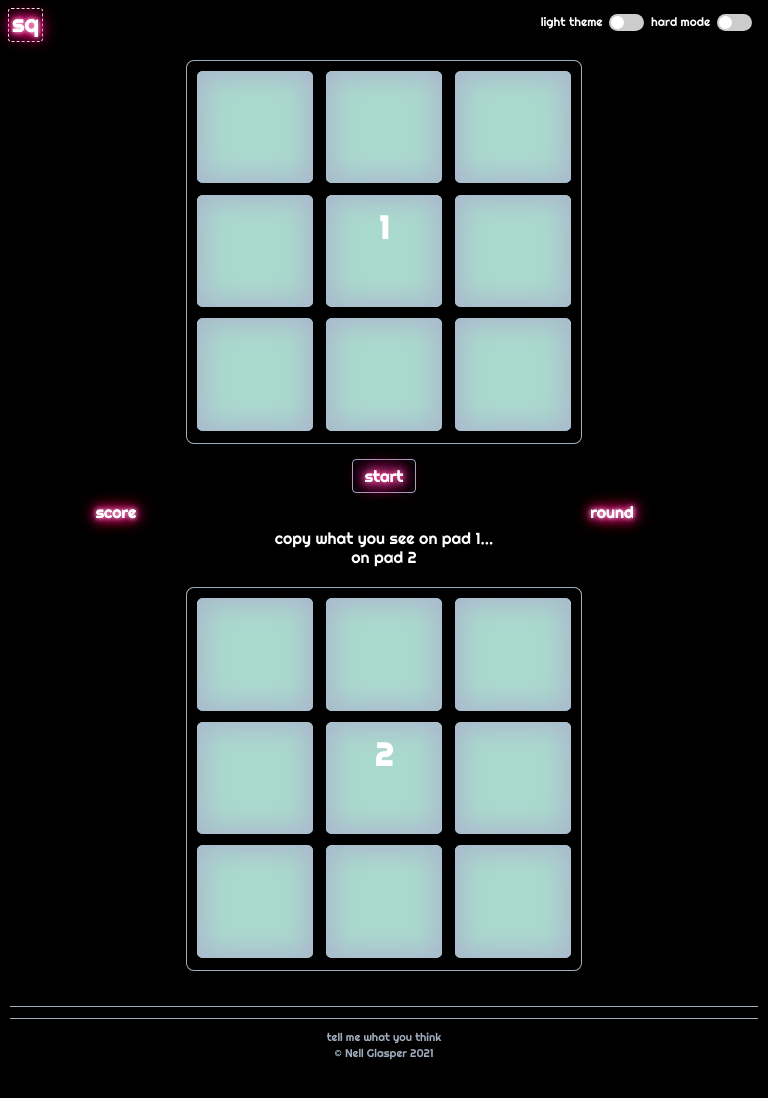
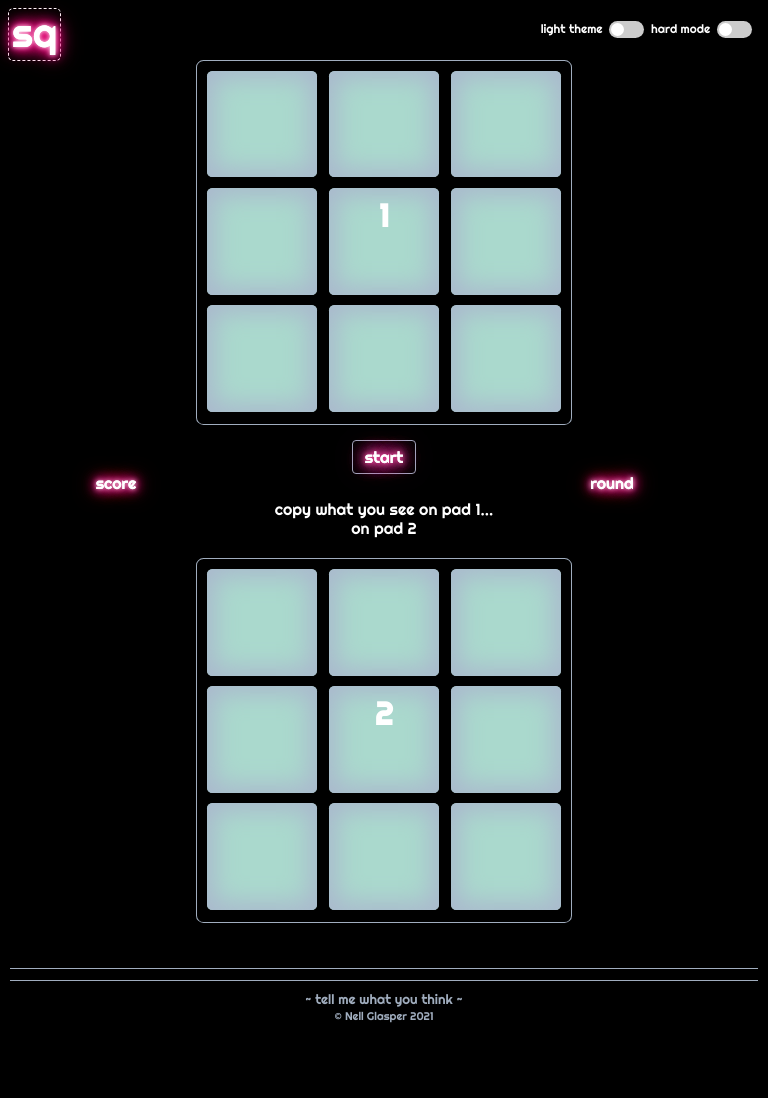
Before and after one commit to mcglasp/squares, a plain HTML site: page index.html in a window 768 px wide. After the commit the page ends 1061 px from the top, so only its background shows below. Drawn offline with nearby package versions, Linux system fonts and the light colour scheme.

Commit message:
Readme updated, screenshots linked. Assets uploaded and folders restructured. Some responsiveness edits made. Pushing to pages to check this.

```diff
--- a/index.html
+++ b/index.html
@@ -21,7 +21,7 @@
 </head>
 
 <body>
-    <header class="navbar slim-nav ">
+    <header class="navbar slim-nav">
         <h1 id="logo" class="glow">sq</h1>
         <div class="toggles">
         <label for="switch"><sup>light theme &nbsp;</sup><label class="switch">
@@ -85,7 +85,7 @@
     <hr class="double-line" />
     <hr class="double-line" />
     <footer>
-        <p><a href="contact.html">tell me what you think</a></p>
+        <p><a href="contact.html">~ tell me what you think ~</a></p>
         <p>&#169; Nell Glasper 2021</p>
     </footer>
     <script src="https://code.jquery.com/jquery-3.5.1.min.js"
--- a/style.css
+++ b/style.css
@@ -8,6 +8,8 @@ body {
 a {
     text-decoration: none;
     color: inherit;
+    font-size: larger;
+    margin: 5px;
 }
 
 a:hover {
@@ -135,6 +137,8 @@ input:checked + .slider:before, input:checked + .slider-2:before {
     white-space: nowrap;
     margin: auto;
     line-height: 1.2rem;
+        position: relative;
+    bottom: 10px;
 }
 
 .info {
@@ -143,12 +147,13 @@ input:checked + .slider:before, input:checked + .slider-2:before {
 
 .info-score, .info-round {
     position: relative;
-    top: -5px;
+    bottom: 15px;
 }
 
 .info-text {
     color: #fff;
     text-align: center;
+    line-height: 1.2rem;
 }
 
 .display-box {
@@ -201,6 +206,11 @@ input:checked + .slider:before, input:checked + .slider-2:before {
     width: 67%;
     margin: 0px auto 10px auto;
     top: 50px;
+}
+
+#user-game-container {
+    position: relative;
+    bottom: 20px;
 }
 
 .cell {
@@ -276,7 +286,7 @@ input:checked + .slider:before, input:checked + .slider-2:before {
 
 .number {
     position: absolute;
-    top: 0.5rem;
+    top: 0.2rem;
     display: block;
     padding: 0;
     font-size: 200%;
@@ -334,6 +344,7 @@ display: block;
     padding: 15px;
     border: #a0adbe 1px solid;
     border-radius: 0.7rem;
+    margin-top: 10px;
 }
 
 .center-text {
@@ -381,6 +392,11 @@ display: block;
     width: 30%;
 }
 
+.info-score, .info-round {
+    position: static;
+    /* bottom: 15px; */
+}
+
 .stack {
     display: flex;
     flex-direction: column;
@@ -395,7 +411,7 @@ display: block;
     height: 20px;
     width: 20px;
     margin: 0 10px;
-    font-size: 2vw;
+    font-size: 3vw;
     color: white;
 }
 
@@ -411,13 +427,14 @@ display: block;
     top: 50px;
 }
 
+#user-game-container {
+    position: static;
+
+}
+
 #form {
 max-width: 60%;
 }
-
-
-
-
 
 }
 
@@ -427,8 +444,23 @@ and (min-device-width: 481px)
 and (max-device-width: 1024px)
 and (orientation:portrait) {
 
+#logo {
+    font-size: 2.5rem;
+    margin-top: 5px;
+}
+
 #game-container, #user-game-container {
-    width: 60%;
+    width: 57%;
+}
+
+#user-game-container {
+    position: relative;
+    bottom: 10px;
+}
+
+.instr {
+    position: relative;
+    bottom: 10px;
 }
 
 }
@@ -444,13 +476,15 @@ and (orientation:portrait) {
 }
 
 #logo {
-    display: block;
-    margin: 0 auto;
-    text-align: center;
+    font-size: 1.5rem;
 }
 
 #newgame {
     font-size: 1rem;
+}
+
+.center {
+    padding: 7px;
 }
 }
 
```
Also changed, not shown: contact.html (+1 -1 lines), readme-assets/desktop-initial.png (added), readme-assets/desktop-updated.png (added), readme-assets/feasibility-graph.png (added), readme-assets/feature-matrix.png (added), readme-assets/game-pad.png (added), readme-assets/mobile-initial.png (added), readme-assets/mobile-updated.png (added), readme-assets/novation-launchpad.png (added), readme-assets/two-dots.jpeg (added), 1 other file.
